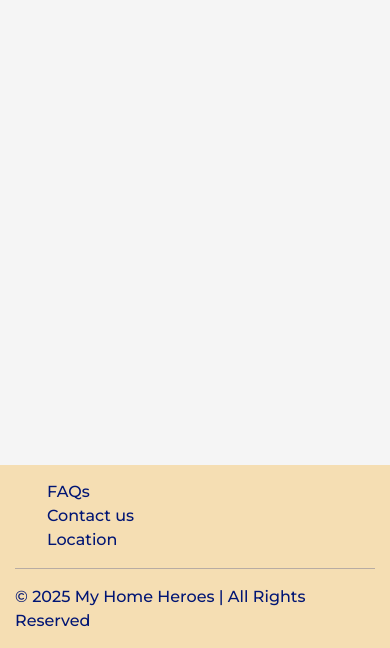
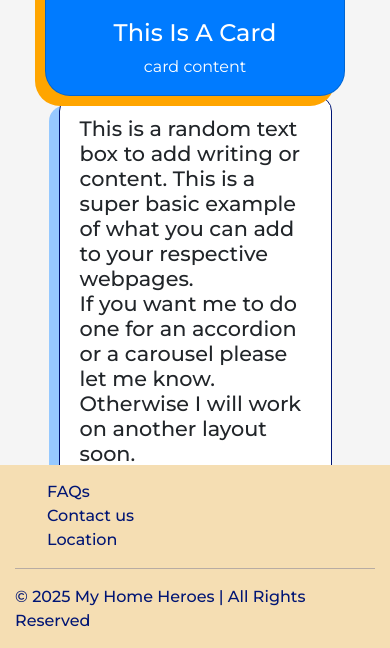
Before and after one commit to nadinelathifah/git_final_project_2025, a Flask app: page /example in a window 390 px wide; the page is wider, and only the part inside the window is pictured. Shown: the part 2665-3313 px from the top of that part. Run offline with Flask 3, Linux system fonts and the light colour scheme.

Commit message:
EDITED: responsiveness of example template when screen is minimised

```diff
--- a/application/static/example.css
+++ b/application/static/example.css
@@ -5,6 +5,7 @@
 #example-section {
     height: 100vh;                /* Setting the height to 100vh ensures the section spans the entire height of the screen - vh is short for viewport height. */
     background: whitesmoke;     /* This sets the background colour to whitesmoke*/
+    overflow-y: auto;
 }
 
 /* To add styling to the card, we have to specify which id or class this card is from (#example-section) */
@@ -25,6 +26,7 @@
     justify-content: center;     /* Centers the items horizontally */
     align-items: center;         /* Centers the items vertically */
     gap: 50px;                   /* Adds space (gap) between the items in the flexbox container – i.e. gap between cards. */
+    flex-wrap: wrap;
 }
 
 /* We are specifically targeting the h3 heading of each card */
@@ -67,13 +69,18 @@
 
 /* Editing the bottom box styling */
 #example-bottom-container .box {
-    height: 30vh;
+    min-height: 30vh;
     width: 70vw;
     background: white;
     border: 1px solid rgb(0, 21, 116);
     border-radius: 15px;
     box-shadow: -10px 10px #96c9ff;
     padding: 20px;
+    overflow-block: auto;
+}
+
+#example-bottom-container .box h4 {
+    font-size: 1.3rem;
 }
 
 
```
